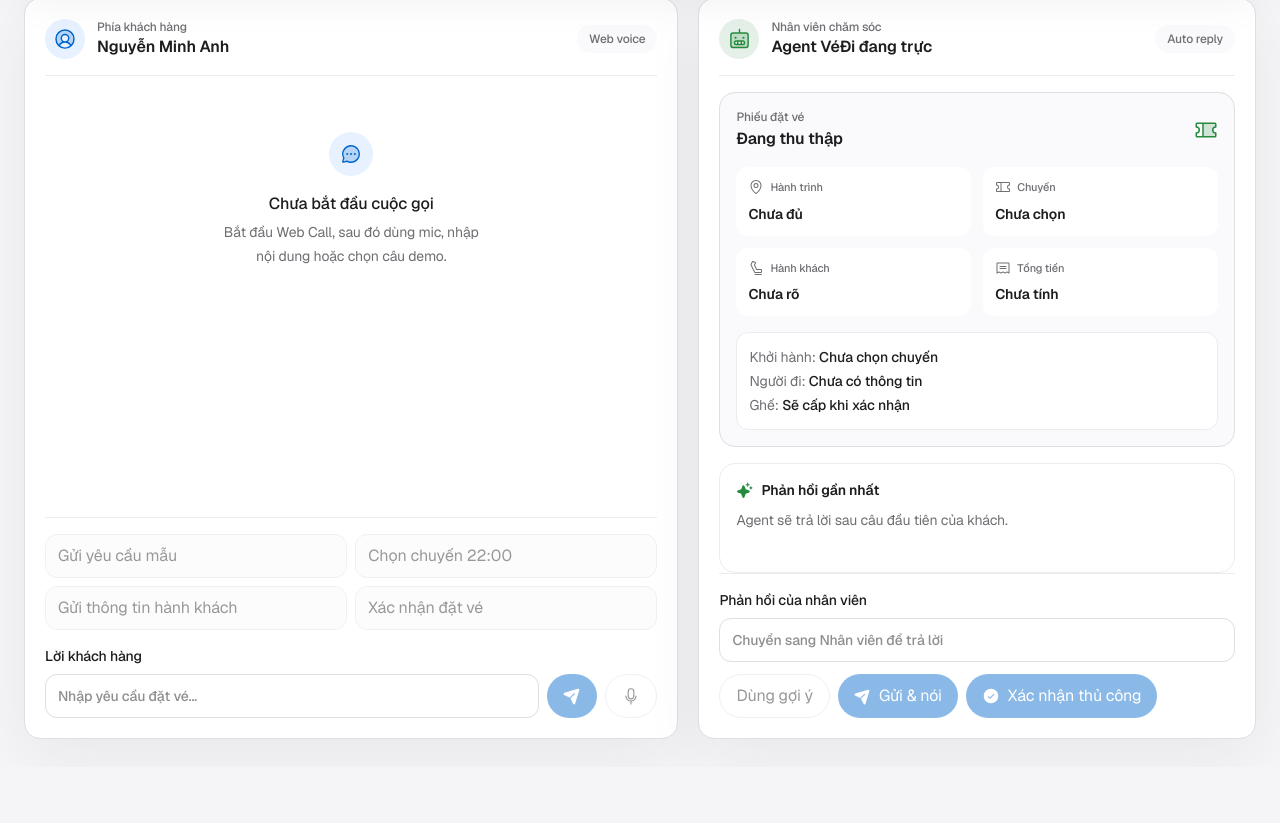
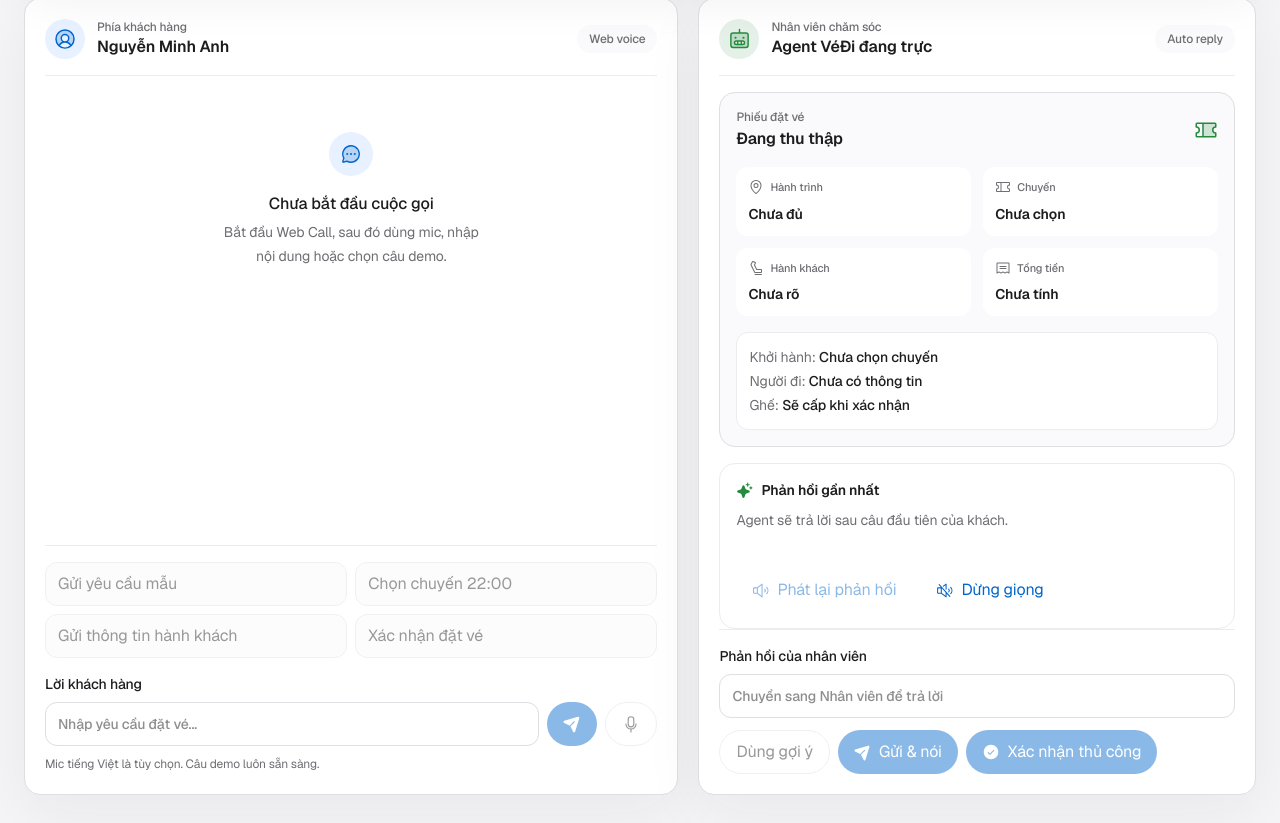
Before and after one commit to hvan128/alove, a Next.js app in the folder apps/web/: page /console in a window 1280 px wide. Shown: the part 201-1024 px from the top of the page. Before the commit the page ends 968 px from the top, so only its background shows below. Built offline with nearby package versions, Linux system fonts and the light colour scheme.

Commit message:
feat: add browser voice controls

```diff
--- a/apps/web/src/components/bus-call/bus-call-workspace.tsx
+++ b/apps/web/src/components/bus-call/bus-call-workspace.tsx
@@ -3,6 +3,8 @@
 import { useEffect, useRef, useState } from 'react'
 import type { BusDemoWorkspace, CallMessage, CallMessageChannel, CallMode, CallRole } from '@ordervoice/contracts'
 import { advanceBookingAgent, confirmBooking } from '@ordervoice/core/bus-booking'
+import { useSpeechRecognition } from '@/hooks/use-speech-recognition'
+import { speakVietnamese, stopVietnameseSpeech } from '@/lib/device-speech'
 import { CallHeader } from './call-header'
 import { CustomerCallCard } from './customer-call-card'
 import { CareDeskCard } from './care-desk-card'
@@ -12,6 +14,8 @@ export function BusCallWorkspace({ initialWorkspace }: { initialWorkspace: BusDe
   const [customerText, setCustomerText] = useState('')
   const [staffReply, setStaffReply] = useState('')
   const [elapsedSec, setElapsedSec] = useState(0)
+  const [speechStatus, setSpeechStatus] = useState<string | null>(null)
+  const [lastSpoken, setLastSpoken] = useState('')
   const sequence = useRef(0)
 
   useEffect(() => {
@@ -56,7 +60,10 @@ export function BusCallWorkspace({ initialWorkspace }: { initialWorkspace: BusDe
     const customer = createMessage('customer', text, channel)
     const turn = advanceBookingAgent(workspace.booking, customer)
     const messages = [...workspace.messages, customer]
-    if (workspace.mode === 'auto') messages.push(createMessage('agent', turn.reply, 'text'))
+    if (workspace.mode === 'auto') {
+      messages.push(createMessage('agent', turn.reply, 'text'))
+      speakReply(turn.reply)
+    }
     setWorkspace({ ...workspace, messages, booking: turn.draft })
   }
 
@@ -65,22 +72,47 @@ export function BusCallWorkspace({ initialWorkspace }: { initialWorkspace: BusDe
     if (!text) return
     if (workspace.callStatus !== 'connected') return
     setWorkspace({ ...workspace, messages: [...workspace.messages, createMessage('staff', text, 'text')] })
+    speakReply(text)
     setStaffReply('')
   }
 
   const confirmByStaff = () => {
     if (workspace.callStatus !== 'connected' || workspace.booking.status === 'confirmed') return
     const booking = confirmBooking(workspace.booking, 'staff')
-    const message = createMessage('staff', `Em đã xác nhận vé. Mã vé ${booking.bookingCode}, ghế ${booking.seats.join(', ')}.`, 'text')
+    const reply = `Em đã xác nhận vé. Mã vé ${booking.bookingCode}, ghế ${booking.seats.join(', ')}.`
+    const message = createMessage('staff', reply, 'text')
     setWorkspace({ ...workspace, booking, messages: [...workspace.messages, message] })
+    speakReply(reply)
+  }
+
+  const recognition = useSpeechRecognition({
+    onFinal: (text) => {
+      setCustomerText(text)
+      submitCustomer(text, 'voice')
+    },
+  })
+
+  function speakReply(text: string) {
+    setLastSpoken(text)
+    const result = speakVietnamese(text)
+    setSpeechStatus(result === 'speaking' ? 'Đang phát giọng tiếng Việt của thiết bị.' : 'Thiết bị không hỗ trợ giọng đọc. Nội dung text vẫn đầy đủ.')
+  }
+
+  const replayLast = () => {
+    if (lastSpoken) speakReply(lastSpoken)
+  }
+
+  const stopSpeech = () => {
+    stopVietnameseSpeech()
+    setSpeechStatus('Đã dừng giọng đọc.')
   }
 
   return (
     <div className="mx-auto min-h-[100dvh] max-w-[1460px] px-4 py-5 sm:px-6 lg:py-7">
       <CallHeader status={workspace.callStatus} mode={workspace.mode} elapsedSec={elapsedSec} onModeChange={changeMode} onStart={startCall} onEnd={endCall} />
       <main className="mt-5 grid grid-cols-1 gap-5 lg:grid-cols-[minmax(0,1.08fr)_minmax(380px,0.92fr)]">
-        <CustomerCallCard status={workspace.callStatus} messages={workspace.messages} booking={workspace.booking} value={customerText} onValueChange={setCustomerText} onSubmit={submitCustomer} />
-        <CareDeskCard mode={workspace.mode} status={workspace.callStatus} messages={workspace.messages} booking={workspace.booking} reply={staffReply} onReplyChange={setStaffReply} onSendReply={sendStaffReply} onConfirm={confirmByStaff} />
+        <CustomerCallCard status={workspace.callStatus} messages={workspace.messages} booking={workspace.booking} value={customerText} onValueChange={setCustomerText} onSubmit={submitCustomer} recognitionState={recognition.state} interimText={recognition.interimText} onStartMic={recognition.start} onStopMic={recognition.stop} />
+        <CareDeskCard mode={workspace.mode} status={workspace.callStatus} messages={workspace.messages} booking={workspace.booking} reply={staffReply} onReplyChange={setStaffReply} onSendReply={sendStaffReply} onConfirm={confirmByStaff} speechStatus={speechStatus} onReplay={replayLast} onStopSpeech={stopSpeech} />
       </main>
     </div>
   )
--- a/apps/web/src/components/bus-call/care-desk-card.tsx
+++ b/apps/web/src/components/bus-call/care-desk-card.tsx
@@ -1,5 +1,5 @@
 import type { BookingDraft, CallMessage, CallMode, CallStatus } from '@ordervoice/contracts'
-import { CheckCircle, Headset, PaperPlaneTilt, Robot, Sparkle } from '@phosphor-icons/react'
+import { CheckCircle, Headset, PaperPlaneTilt, Robot, SpeakerHigh, SpeakerSlash, Sparkle } from '@phosphor-icons/react'
 import { canConfirmBooking } from '@ordervoice/core/bus-booking'
 import { Button } from '@/components/ui/button'
 import { TextInput } from '@/components/ui/input'
@@ -14,9 +14,12 @@ type CareDeskCardProps = {
   onReplyChange: (value: string) => void
   onSendReply: () => void
   onConfirm: () => void
+  speechStatus: string | null
+  onReplay: () => void
+  onStopSpeech: () => void
 }
 
-export function CareDeskCard({ mode, status, messages, booking, reply, onReplyChange, onSendReply, onConfirm }: CareDeskCardProps) {
+export function CareDeskCard({ mode, status, messages, booking, reply, onReplyChange, onSendReply, onConfirm, speechStatus, onReplay, onStopSpeech }: CareDeskCardProps) {
   const connected = status === 'connected'
   const latestReply = [...messages].reverse().find((message) => message.role === 'agent' || message.role === 'staff')
   const confirmReady = connected && booking.status !== 'confirmed' && canConfirmBooking(booking)
@@ -43,6 +46,11 @@ export function CareDeskCard({ mode, status, messages, booking, reply, onReplyCh
       <div className="mt-4 rounded-2xl border border-[var(--divider)] p-4">
         <div className="flex items-center gap-2 text-sm font-semibold text-[var(--ink)]"><Sparkle size={17} weight="fill" className="text-[var(--success)]" aria-hidden /> Phản hồi gần nhất</div>
         <p className="mt-2 min-h-12 text-sm leading-6 text-[var(--muted)]">{latestReply?.text ?? (mode === 'auto' ? 'Agent sẽ trả lời sau câu đầu tiên của khách.' : 'Nhân viên nhập phản hồi bên dưới.')}</p>
+        <div className="mt-3 flex flex-wrap items-center gap-2">
+          <Button variant="quiet" onClick={onReplay} disabled={!latestReply}><SpeakerHigh size={17} aria-hidden /> Phát lại phản hồi</Button>
+          <Button variant="quiet" onClick={onStopSpeech}><SpeakerSlash size={17} aria-hidden /> Dừng giọng</Button>
+        </div>
+        {speechStatus ? <p className="mt-2 text-xs text-[var(--muted)]" role="status">{speechStatus}</p> : null}
       </div>
 
       <div className="mt-auto border-t border-[var(--divider)] pt-4">
--- a/apps/web/src/components/bus-call/customer-call-card.tsx
+++ b/apps/web/src/components/bus-call/customer-call-card.tsx
@@ -1,5 +1,6 @@
 import type { BookingDraft, CallMessage, CallMessageChannel, CallStatus } from '@ordervoice/contracts'
 import { Microphone, PaperPlaneTilt, UserCircle } from '@phosphor-icons/react'
+import type { SpeechRecognitionState } from '@/hooks/use-speech-recognition'
 import { Button } from '@/components/ui/button'
 import { TextInput } from '@/components/ui/input'
 import { MessageTimeline } from './message-timeline'
@@ -18,9 +19,13 @@ type CustomerCallCardProps = {
   value: string
   onValueChange: (value: string) => void
   onSubmit: (text: string, channel: CallMessageChannel) => void
+  recognitionState: SpeechRecognitionState
+  interimText: string
+  onStartMic: () => void
+  onStopMic: () => void
 }
 
-export function CustomerCallCard({ status, messages, booking, value, onValueChange, onSubmit }: CustomerCallCardProps) {
+export function CustomerCallCard({ status, messages, booking, value, onValueChange, onSubmit, recognitionState, interimText, onStartMic, onStopMic }: CustomerCallCardProps) {
   const connected = status === 'connected'
   const confirmed = booking.status === 'confirmed'
   const submitText = () => {
@@ -65,8 +70,26 @@ export function CustomerCallCard({ status, messages, booking, value, onValueChan
         <form className="flex items-end gap-2" onSubmit={(event) => { event.preventDefault(); submitText() }}>
           <div className="min-w-0 flex-1"><TextInput label="Lời khách hàng" id="customer-message" value={value} onChange={(event) => onValueChange(event.target.value)} disabled={!connected || confirmed} placeholder="Nhập yêu cầu đặt vé..." /></div>
           <Button type="submit" aria-label="Gửi lời khách" disabled={!connected || confirmed || !value.trim()}><PaperPlaneTilt size={18} weight="fill" aria-hidden /></Button>
-          <Button type="button" variant="secondary" aria-label="Bật mic khách hàng" disabled title="Mic được thêm ở bước voice"><Microphone size={18} aria-hidden /></Button>
+          <Button
+            type="button"
+            variant="secondary"
+            aria-label={recognitionState === 'listening' ? 'Dừng mic khách hàng' : 'Bật mic khách hàng'}
+            disabled={!connected || confirmed || recognitionState === 'unsupported'}
+            onClick={recognitionState === 'listening' ? onStopMic : onStartMic}
+            title={recognitionState === 'unsupported' ? 'Trình duyệt không hỗ trợ SpeechRecognition' : undefined}
+          >
+            <Microphone size={18} weight={recognitionState === 'listening' ? 'fill' : 'regular'} aria-hidden />
+          </Button>
         </form>
+        <p className="mt-2 text-xs leading-5 text-[var(--muted)]" role="status">
+          {recognitionState === 'unsupported'
+            ? 'Mic STT không có trên trình duyệt này. Câu demo và nhập text vẫn hoạt động.'
+            : recognitionState === 'listening'
+              ? interimText || 'Đang nghe tiếng Việt...'
+              : recognitionState === 'error'
+                ? 'Không thể mở mic. Kiểm tra quyền trình duyệt hoặc dùng câu demo.'
+                : 'Mic tiếng Việt là tùy chọn. Câu demo luôn sẵn sàng.'}
+        </p>
       </div>
     </section>
   )
--- /dev/null
+++ b/apps/web/src/hooks/use-speech-recognition.ts
@@ -0,0 +1,103 @@
+'use client'
+
+import { useCallback, useEffect, useRef, useState } from 'react'
+
+export type SpeechRecognitionState = 'unsupported' | 'idle' | 'listening' | 'error'
+
+type RecognitionResultLike = ArrayLike<{ transcript: string }> & { isFinal: boolean }
+type RecognitionEventLike = { resultIndex: number; results: ArrayLike<RecognitionResultLike> }
+type RecognitionErrorLike = { error: string }
+
+type RecognitionLike = {
+  lang: string
+  continuous: boolean
+  interimResults: boolean
+  onstart: (() => void) | null
+  onend: (() => void) | null
+  onerror: ((event: RecognitionErrorLike) => void) | null
+  onresult: ((event: RecognitionEventLike) => void) | null
+  start(): void
+  stop(): void
+  abort(): void
+}
+
+type RecognitionConstructor = new () => RecognitionLike
+
+declare global {
+  interface Window {
+    SpeechRecognition?: RecognitionConstructor
+    webkitSpeechRecognition?: RecognitionConstructor
+  }
+}
+
+type UseSpeechRecognitionOptions = {
+  onFinal: (text: string) => void
+}
+
+export function useSpeechRecognition({ onFinal }: UseSpeechRecognitionOptions) {
+  const [state, setState] = useState<SpeechRecognitionState>(() => getRecognitionConstructor() ? 'idle' : 'unsupported')
+  const [interimText, setInterimText] = useState('')
+  const recognitionRef = useRef<RecognitionLike | null>(null)
+  const onFinalRef = useRef(onFinal)
+
+  useEffect(() => {
+    onFinalRef.current = onFinal
+  }, [onFinal])
+
+  useEffect(() => () => {
+    recognitionRef.current?.abort()
+    recognitionRef.current = null
+  }, [])
+
+  const start = useCallback(() => {
+    const Constructor = getRecognitionConstructor()
+    if (!Constructor) {
+      setState('unsupported')
+      return
+    }
+    if (recognitionRef.current) return
+
+    const recognition = new Constructor()
+    recognition.lang = 'vi-VN'
+    recognition.continuous = false
+    recognition.interimResults = true
+    recognition.onstart = () => setState('listening')
+    recognition.onerror = () => {
+      setState('error')
+      setInterimText('')
+      recognitionRef.current = null
+    }
+    recognition.onend = () => {
+      setState((current) => current === 'error' ? 'error' : 'idle')
+      setInterimText('')
+      recognitionRef.current = null
+    }
+    recognition.onresult = (event) => {
+      let interim = ''
+      let final = ''
+      for (let index = event.resultIndex; index < event.results.length; index += 1) {
+        const result = event.results[index]
+        const text = result?.[0]?.transcript?.trim() ?? ''
+        if (!text) continue
+        if (result?.isFinal) final = `${final} ${text}`.trim()
+        else interim = `${interim} ${text}`.trim()
+      }
+      setInterimText(interim)
+      if (final) onFinalRef.current(final)
+    }
+
+    recognitionRef.current = recognition
+    recognition.start()
+  }, [])
+
+  const stop = useCallback(() => {
+    recognitionRef.current?.stop()
+  }, [])
+
+  return { state, interimText, start, stop }
+}
+
+function getRecognitionConstructor(): RecognitionConstructor | undefined {
+  if (typeof window === 'undefined') return undefined
+  return window.SpeechRecognition ?? window.webkitSpeechRecognition
+}
--- /dev/null
+++ b/apps/web/src/lib/device-speech.ts
@@ -0,0 +1,19 @@
+export type DeviceSpeechResult = 'speaking' | 'unsupported'
+
+export function speakVietnamese(text: string): DeviceSpeechResult {
+  if (typeof window === 'undefined' || !('speechSynthesis' in window) || typeof SpeechSynthesisUtterance === 'undefined') {
+    return 'unsupported'
+  }
+
+  window.speechSynthesis.cancel()
+  const utterance = new SpeechSynthesisUtterance(text)
+  utterance.lang = 'vi-VN'
+  window.speechSynthesis.speak(utterance)
+  return 'speaking'
+}
+
+export function stopVietnameseSpeech(): void {
+  if (typeof window !== 'undefined' && 'speechSynthesis' in window) {
+    window.speechSynthesis.cancel()
+  }
+}
```
Also changed, not shown: 3 other files (tests, documents, lock files or other folders).
